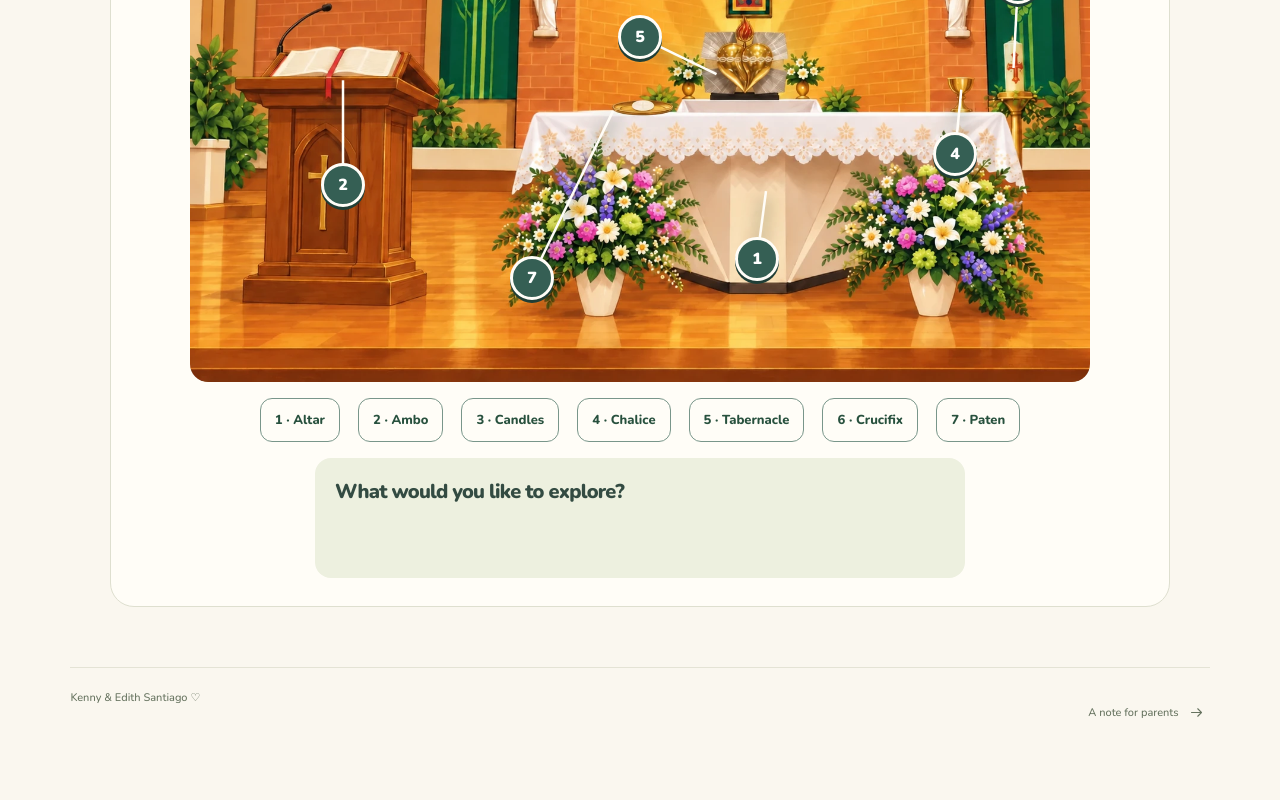
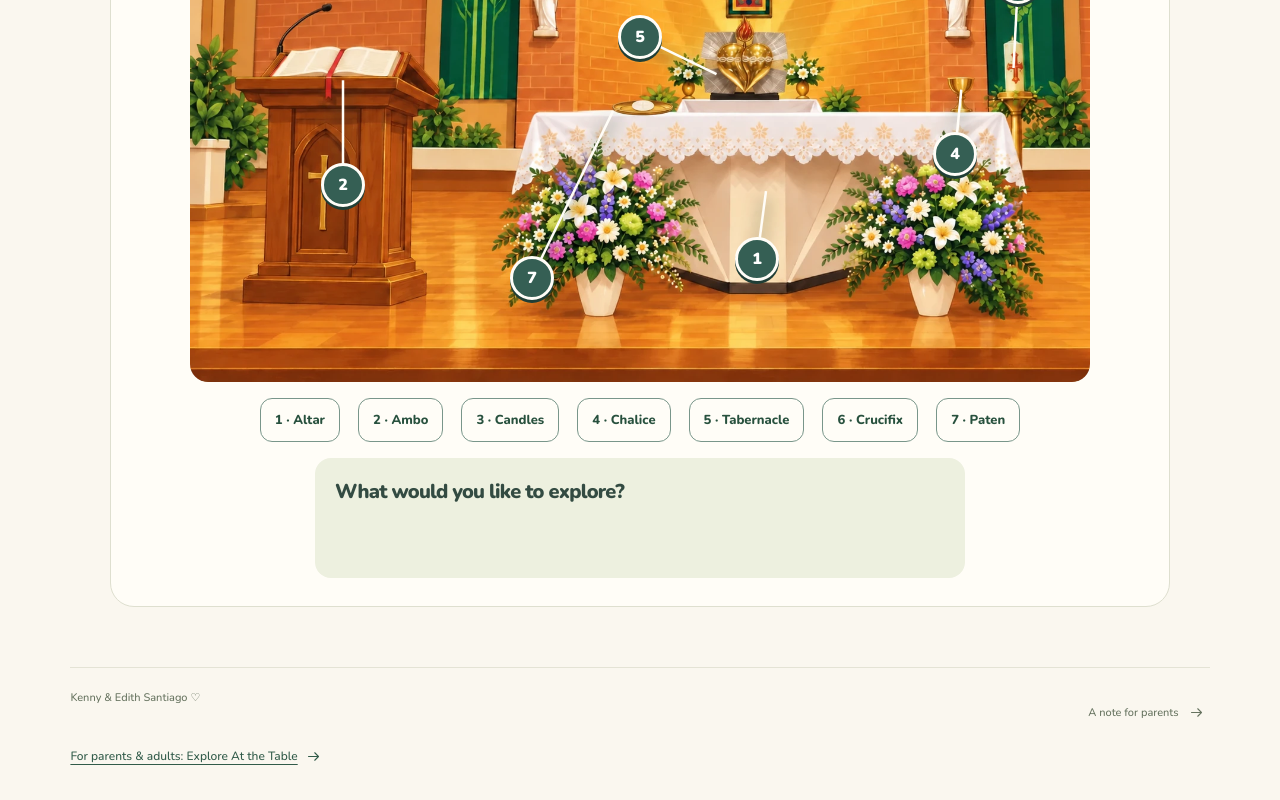
Before and after one commit to ksantiagoBAH/mass-adventure, a React (Vite) app: page / in a window 1280 px wide. Shown: the part 1612-2412 px from the top of the page. Before the commit the page ends 2368 px from the top, so only its background shows below. Built offline with nearby package versions, Linux system fonts and the light colour scheme.

Commit message:
Link the children’s site to At the Table

```diff
--- a/src/App.tsx
+++ b/src/App.tsx
@@ -604,6 +604,7 @@ export default function App() {
         <button onClick={() => go("parents")}>
           {ui.parentLink} <Icon name="arrow" />
         </button>
+        <a className="footer-companion-link" href="https://ksantiagobah.github.io/at-the-table/"><span>{ui.companionLink}</span> <Icon name="arrow" /></a>
       </footer>
       <nav className="mobile-nav" aria-label="Mobile navigation">
         {nav}
--- a/src/data/massParts.ts
+++ b/src/data/massParts.ts
@@ -664,6 +664,7 @@ export const ui = {
     "For grown-ups: tap a CCC reference to read its section on the Vatican website. Links open in a new tab; find the paragraph number on that page.",
   reviewTitle: "Parish review",
   footer: "Kenny & Edith Santiago ♡",
+  companionLink: "For parents & adults: Explore At the Table",
   parentLink: "A note for parents",
   happening: "What is happening?",
   why: "Why do we do this?",
--- a/src/style.css
+++ b/src/style.css
@@ -1606,3 +1606,9 @@ footer svg {
   .procession-walk, .procession-leg, .book-turning-leaf, .scripture-lines, .singing-notes, .altar-flames, .sun-rays, .response-complete .chosen { animation: none !important; }
   .book-turning-leaf { display: none; }
 }
+
+/* A quiet path to the family companion. */
+footer{flex-wrap:wrap}
+footer .footer-companion-link{display:flex;align-items:center;gap:8px;flex-basis:100%;min-height:44px;font-size:12px;line-height:1.6;color:#315b49;order:3;text-decoration:none}
+footer .footer-companion-link span{text-decoration:underline;text-underline-offset:4px}
+footer .footer-companion-link svg{flex-shrink:0}
```
Also changed, not shown: 1 other file (tests, documents, lock files or other folders).
